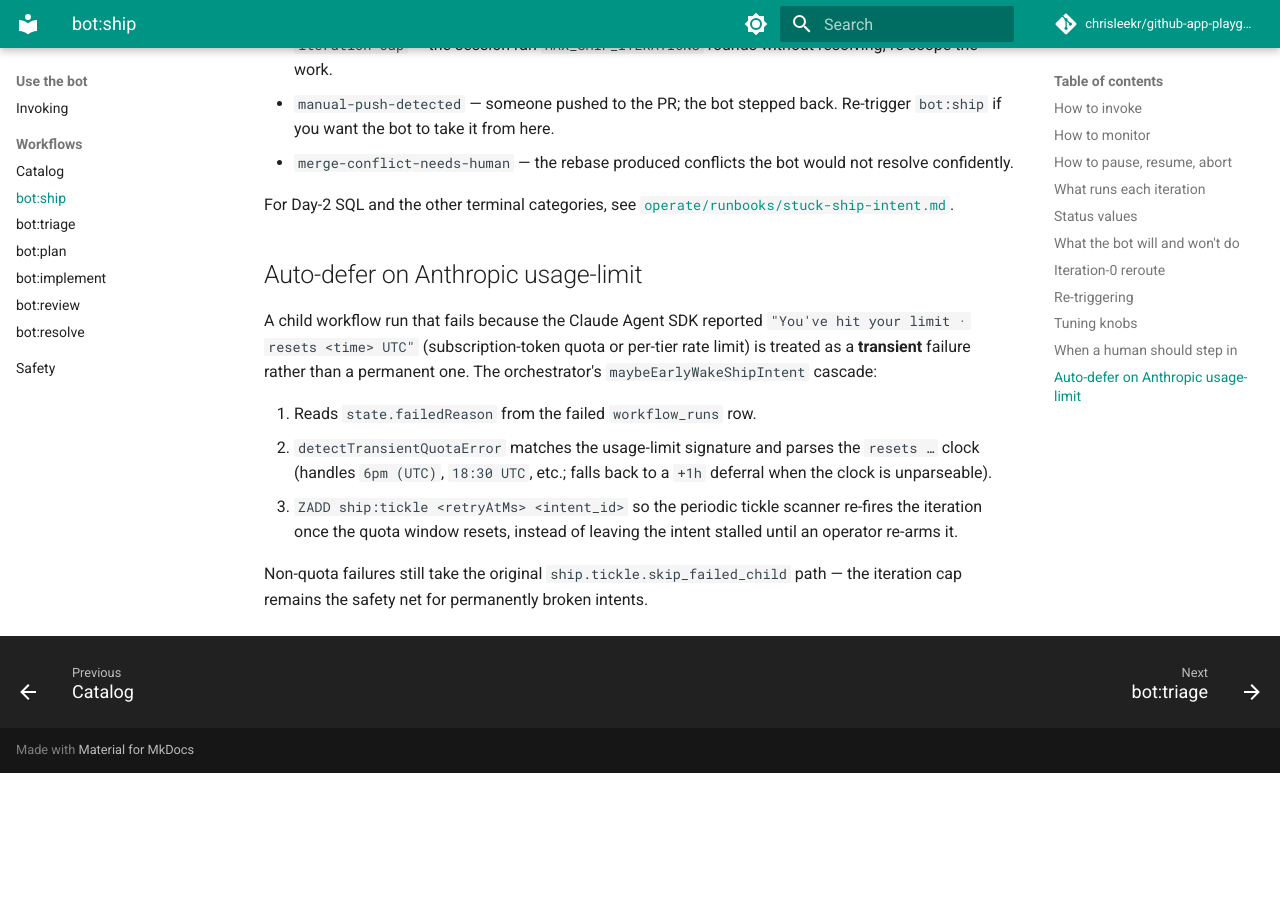
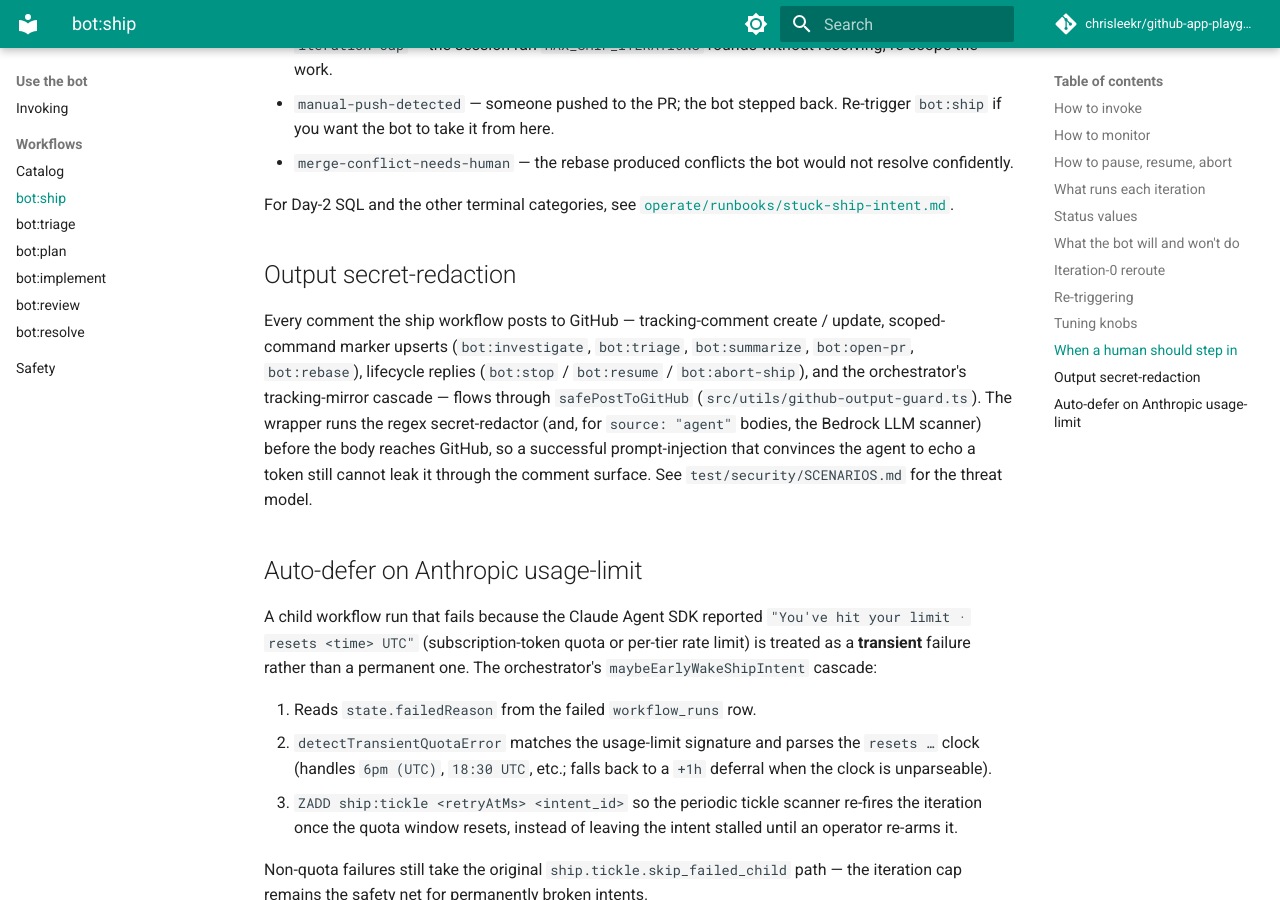
Before and after one commit to chrisleekr/github-app-playground, an MkDocs documentation site: the page built from docs/use/workflows/ship.md, in a window 1280 px wide and 900 px high, scrolled down 4078 px. Built offline with MkDocs 1.6.1 and Material for MkDocs 9.7.7, drawn with Linux system fonts in a browser that asks for light colours; comment, search, counter and statistics services are not loaded; before the commit the page ends 4851 px from its top, so only the background shows below that.

Commit message:
docs(ship): note safePostToGitHub chokepoint covers all ship comment writes

```diff
--- a/docs/use/workflows/ship.md
+++ b/docs/use/workflows/ship.md
@@ -134,6 +134,10 @@ The tracking comment puts the answer at the top: any terminal status other than
 
 For Day-2 SQL and the other terminal categories, see [`operate/runbooks/stuck-ship-intent.md`](../../operate/runbooks/stuck-ship-intent.md).
 
+## Output secret-redaction
+
+Every comment the ship workflow posts to GitHub — tracking-comment create / update, scoped-command marker upserts (`bot:investigate`, `bot:triage`, `bot:summarize`, `bot:open-pr`, `bot:rebase`), lifecycle replies (`bot:stop` / `bot:resume` / `bot:abort-ship`), and the orchestrator's tracking-mirror cascade — flows through `safePostToGitHub` (`src/utils/github-output-guard.ts`). The wrapper runs the regex secret-redactor (and, for `source: "agent"` bodies, the Bedrock LLM scanner) before the body reaches GitHub, so a successful prompt-injection that convinces the agent to echo a token still cannot leak it through the comment surface. See `test/security/SCENARIOS.md` for the threat model.
+
 ## Auto-defer on Anthropic usage-limit
 
 A child workflow run that fails because the Claude Agent SDK reported `"You've hit your limit · resets <time> UTC"` (subscription-token quota or per-tier rate limit) is treated as a **transient** failure rather than a permanent one. The orchestrator's `maybeEarlyWakeShipIntent` cascade:
```
